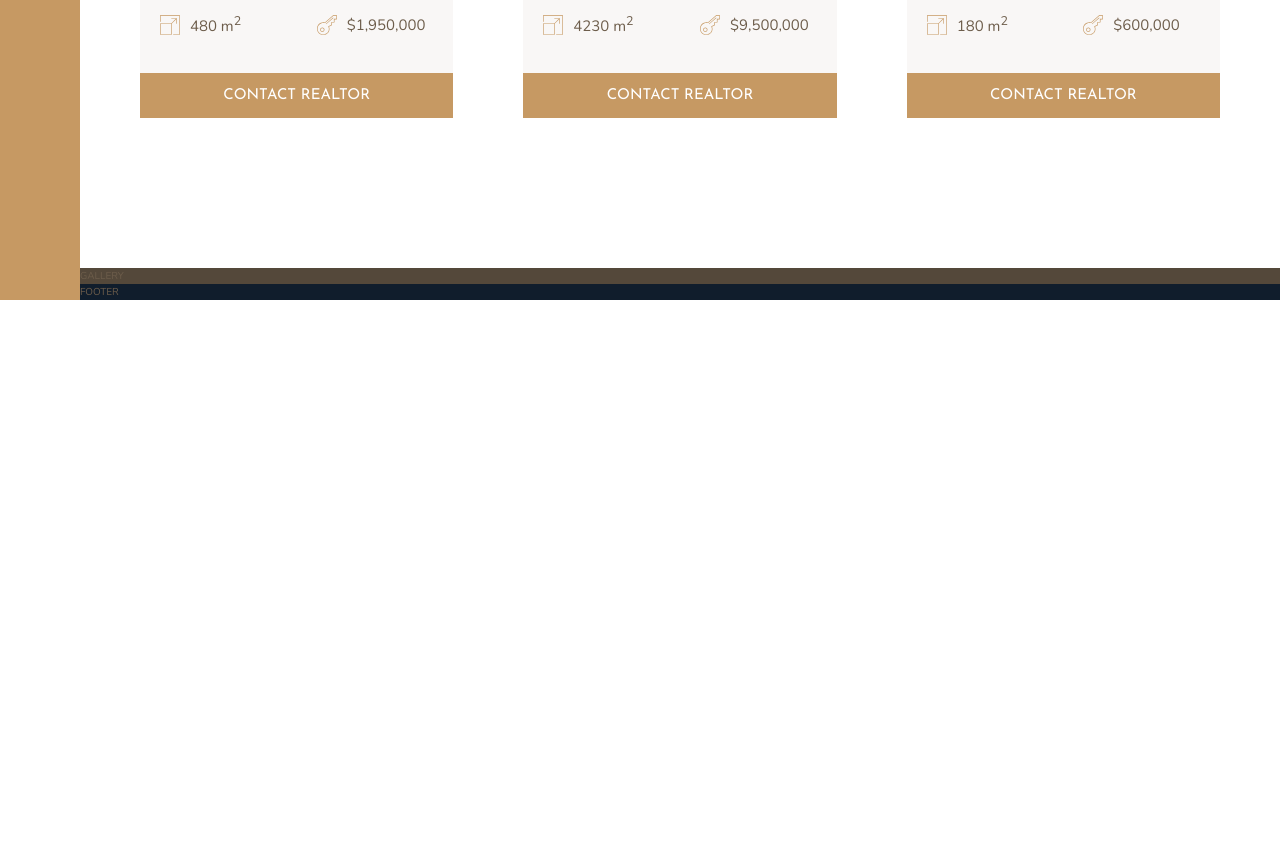
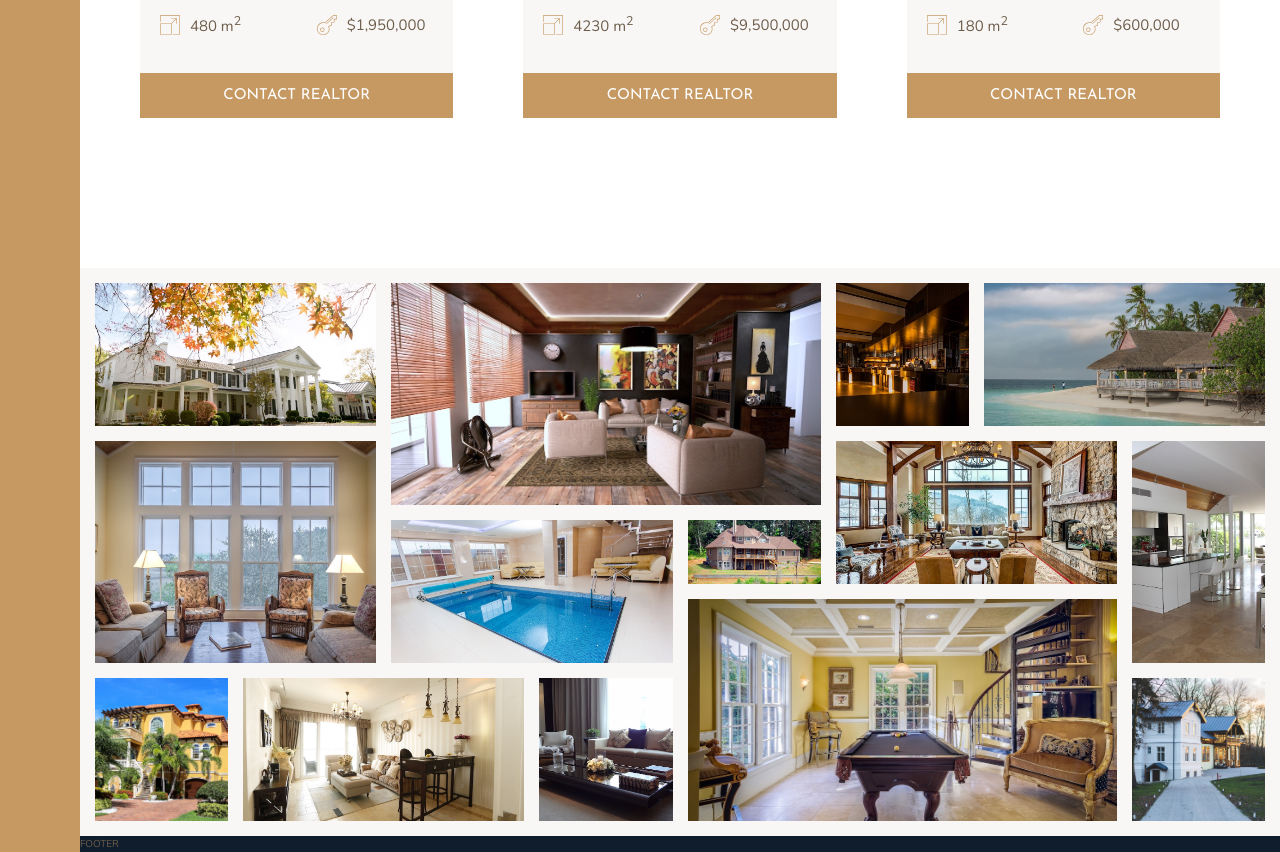
Before and after one commit to Ahmad-Dorri/nexter-responsive-web-page, a website: page index.html in a window 1280 px wide. Shown: the part 2792-3644 px from the top of the page. Before the commit the page ends 3092 px from the top, so only its background shows below. Drawn offline with nearby package versions, Linux system fonts and the light colour scheme.

Commit message:
create some of the webpage

```diff
--- a/index.html
+++ b/index.html
@@ -299,7 +299,106 @@
         <button class="btn home__btn">Contact realtor</button>
       </div>
     </section>
-    <section class="gallery">GALLERY</section>
+    <section class="gallery">
+      <figure class="gallery__item gallery__item--1">
+        <img
+          src="img/gal-1.jpeg"
+          alt="gallery photo 1"
+          class="gallery__image"
+        />
+      </figure>
+      <figure class="gallery__item gallery__item--2">
+        <img
+          src="img/gal-2.jpeg"
+          alt="gallery photo 2"
+          class="gallery__image"
+        />
+      </figure>
+      <figure class="gallery__item gallery__item--3">
+        <img
+          src="img/gal-3.jpeg"
+          alt="gallery photo 3"
+          class="gallery__image"
+        />
+      </figure>
+      <figure class="gallery__item gallery__item--4">
+        <img
+          src="img/gal-4.jpeg"
+          alt="gallery photo 4"
+          class="gallery__image"
+        />
+      </figure>
+      <figure class="gallery__item gallery__item--5">
+        <img
+          src="img/gal-5.jpeg"
+          alt="gallery photo 5"
+          class="gallery__image"
+        />
+      </figure>
+      <figure class="gallery__item gallery__item--6">
+        <img
+          src="img/gal-6.jpeg"
+          alt="gallery photo 6"
+          class="gallery__image"
+        />
+      </figure>
+      <figure class="gallery__item gallery__item--7">
+        <img
+          src="img/gal-7.jpeg"
+          alt="gallery photo 7"
+          class="gallery__image"
+        />
+      </figure>
+      <figure class="gallery__item gallery__item--8">
+        <img
+          src="img/gal-8.jpeg"
+          alt="gallery photo 8"
+          class="gallery__image"
+        />
+      </figure>
+      <figure class="gallery__item gallery__item--9">
+        <img
+          src="img/gal-9.jpeg"
+          alt="gallery photo 9"
+          class="gallery__image"
+        />
+      </figure>
+      <figure class="gallery__item gallery__item--10">
+        <img
+          src="img/gal-10.jpeg"
+          alt="gallery photo 10"
+          class="gallery__image"
+        />
+      </figure>
+      <figure class="gallery__item gallery__item--11">
+        <img
+          src="img/gal-11.jpeg"
+          alt="gallery photo 11"
+          class="gallery__image"
+        />
+      </figure>
+      <figure class="gallery__item gallery__item--12">
+        <img
+          src="img/gal-12.jpeg"
+          alt="gallery photo 12"
+          class="gallery__image"
+        />
+      </figure>
+      <figure class="gallery__item gallery__item--13">
+        <img
+          src="img/gal-13.jpeg"
+          alt="gallery photo 13"
+          class="gallery__image"
+        />
+      </figure>
+      <figure class="gallery__item gallery__item--14">
+        <img
+          src="img/gal-14.jpeg"
+          alt="gallery photo 14"
+          class="gallery__image"
+        />
+      </figure>
+    </section>
     <footer class="footer">FOOTER</footer>
   </body>
 </html>
--- a/sass/_gallery.scss
+++ b/sass/_gallery.scss
@@ -1,4 +1,72 @@
 .gallery {
-  background-color: $color-grey-dark-1;
+  background-color: $color-grey-light-1;
   grid-column: full-start / full-end;
+  display: grid;
+  grid-template-columns: repeat(8, 1fr);
+  grid-template-rows: repeat(7, 5vw);
+  gap: 1.5rem;
+  padding: 1.5rem;
+  &__item {
+    &--1 {
+      grid-row: 1 / span 2;
+      grid-column: 1 / span 2;
+    }
+    &--2 {
+      grid-row: 1 / span 3;
+      grid-column: 3 / span 3;
+    }
+    &--3 {
+      grid-row: 1 / span 2;
+      grid-column: 6 / 7;
+    }
+    &--4 {
+      grid-row: 1 / span 2;
+      grid-column: 7 / -1;
+    }
+    &--5 {
+      grid-row: 3 / span 3;
+      grid-column: 1 / span 2;
+    }
+    &--6 {
+      grid-row: 4 / span 2;
+      grid-column: 3 / span 2;
+    }
+    &--7 {
+      grid-row: 4 / 5;
+      grid-column: 5 / 6;
+    }
+    &--8 {
+      grid-row: 3 / span 2;
+      grid-column: 6 / span 2;
+    }
+    &--9 {
+      grid-row: 3 / span 3;
+      grid-column: 8 / -1;
+    }
+    &--10 {
+      grid-row: 6 / -1;
+      grid-column: 1 / 2;
+    }
+    &--11 {
+      grid-row: 6 / -1;
+      grid-column: 2 / span 2;
+    }
+    &--12 {
+      grid-row: 6 / -1;
+      grid-column: 4 / 5;
+    }
+    &--13 {
+      grid-row: 5 / -1;
+      grid-column: 5 / span 3;
+    }
+    &--14 {
+      grid-row: 6 / -1;
+      grid-column: 8 / -1;
+    }
+  }
+  &__image {
+    width: 100%;
+    height: 100%;
+    object-fit: cover;
+  }
 }
```
Also changed, not shown: css/style.css, 1 other file.
